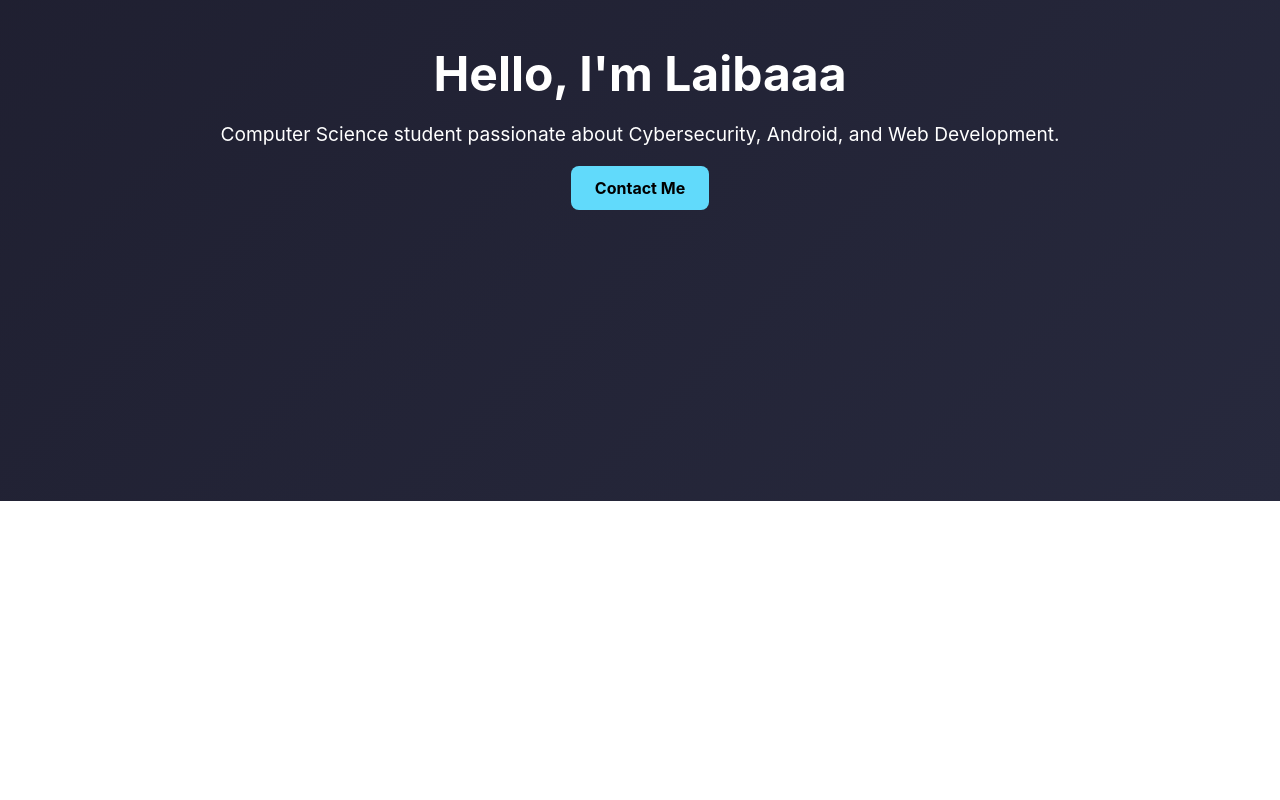
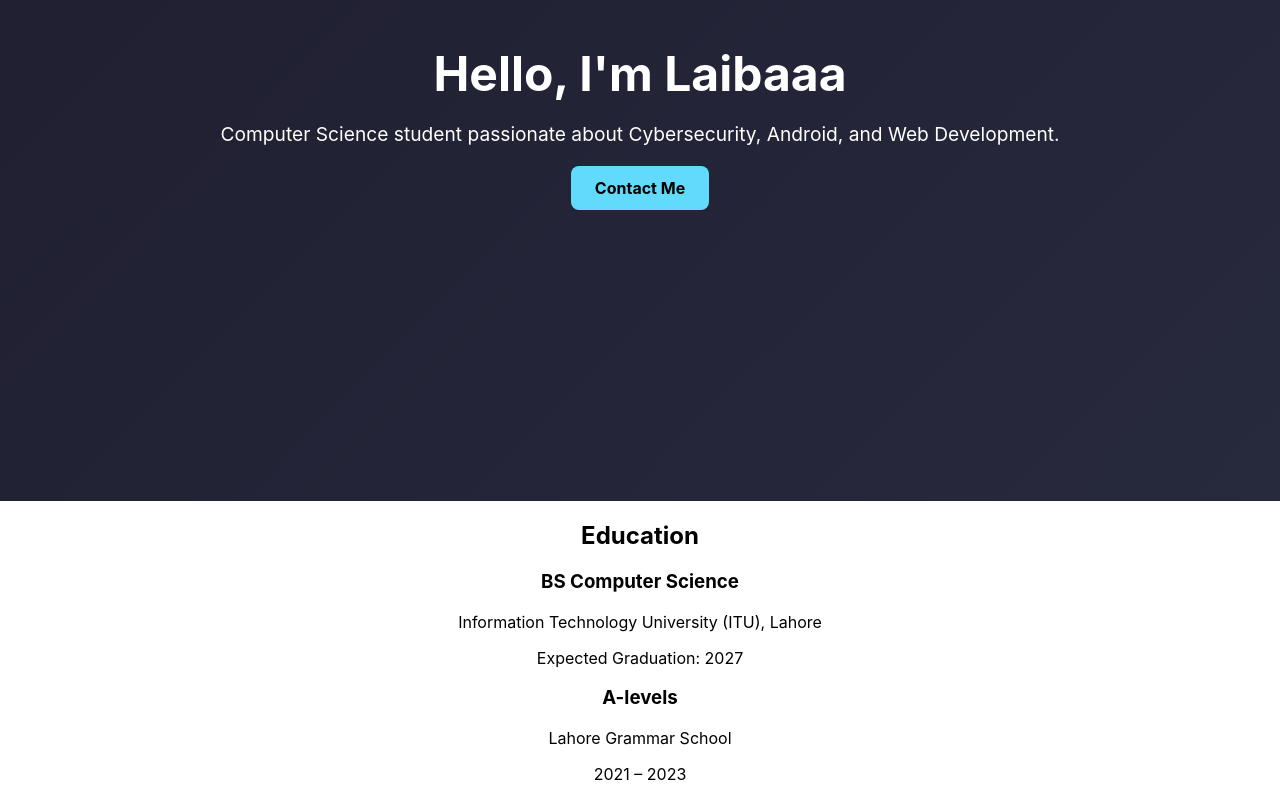
Before and after one commit to laibaaa21/React-Portfolio-2025, a React (Create React App) app: page / in a window 1280 px wide. Shown: the part 299-1099 px from the top of the page. Before the commit the page ends 800 px from the top, so only its background shows below. Built offline with nearby package versions, Linux system fonts and the light colour scheme.

Commit message:
Education section

```diff
--- /dev/null
+++ b/src/components/Education.jsx
@@ -0,0 +1,23 @@
+import React from 'react';
+
+const Education = () => {
+  return (
+    <section id="education" className="p-8 bg-gray-100 rounded-xl shadow-md mt-8">
+      <h2 className="text-2xl font-bold mb-4 text-blue-600">Education</h2>
+      <div className="space-y-4">
+        <div>
+          <h3 className="text-xl font-semibold">BS Computer Science</h3>
+          <p className="text-sm text-gray-700">Information Technology University (ITU), Lahore</p>
+          <p className="text-sm text-gray-600">Expected Graduation: 2027</p>
+        </div>
+        <div>
+          <h3 className="text-xl font-semibold">A-levels</h3>
+          <p className="text-sm text-gray-700">Lahore Grammar School</p>
+          <p className="text-sm text-gray-600">2021 – 2023</p>
+        </div>
+      </div>
+    </section>
+  );
+};
+
+export default Education;
--- a/src/pages/HomePage.jsx
+++ b/src/pages/HomePage.jsx
@@ -1,11 +1,13 @@
 // src/pages/HomePage.jsx
 import React from 'react';
 import Home from '../components/Home/Home';
+import Education from '../components/Education';
 
 const HomePage = () => {
   return (
     <>
       <Home />
+      <Education />
     </>
   );
 };
```
